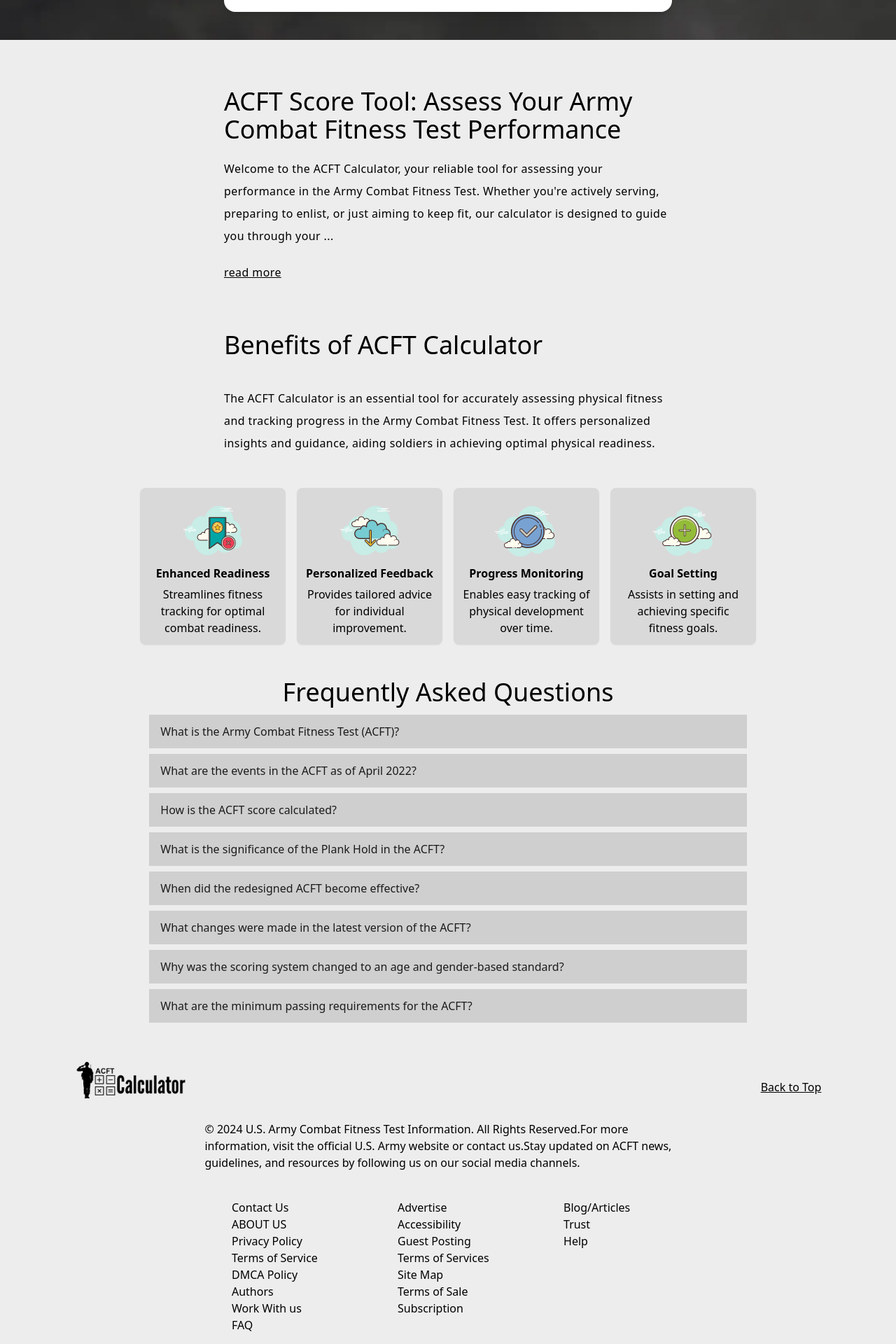
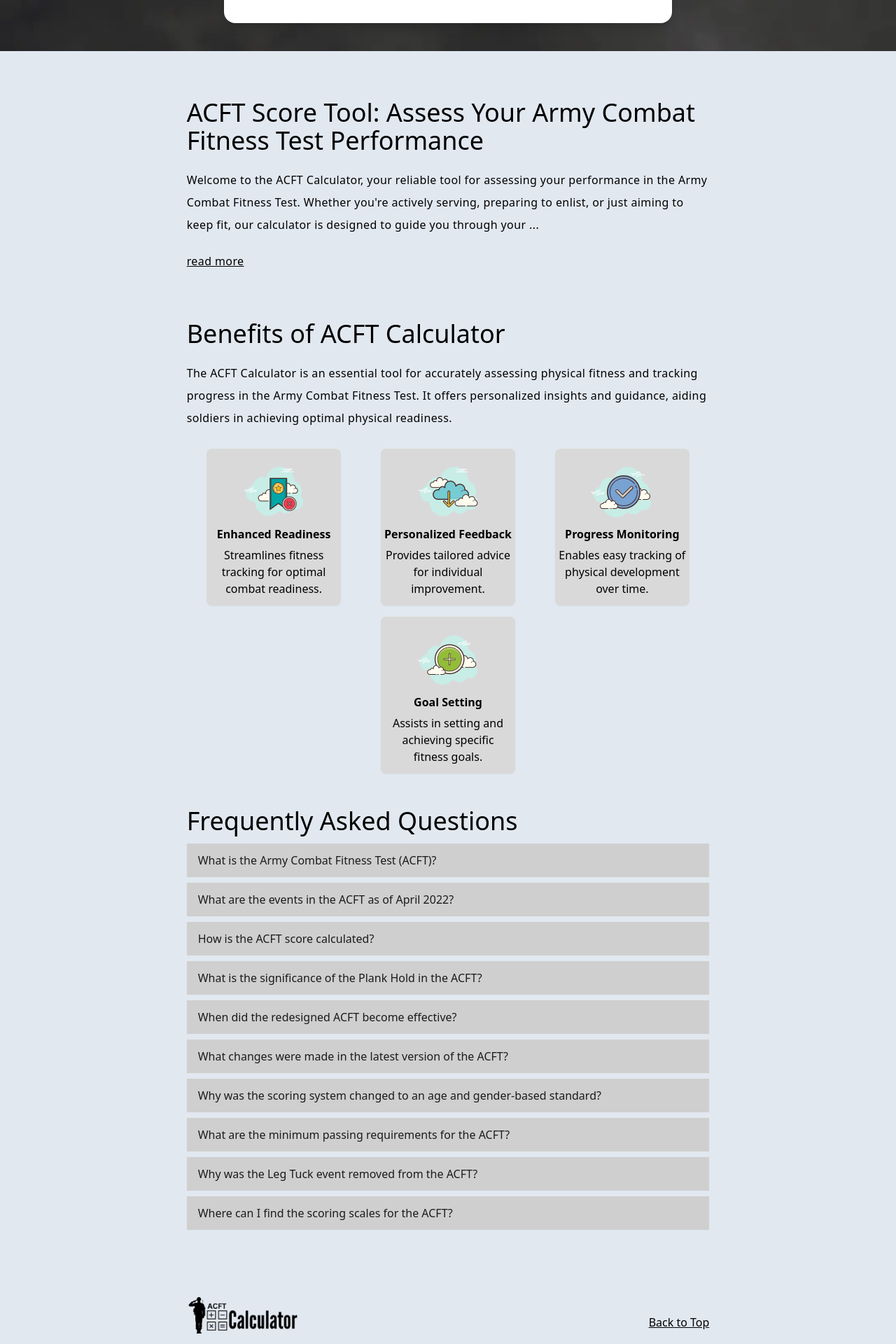
Before and after one commit to NeilSagar/tempDeploy, a React (Create React App) app: page / in a window 1280 px wide. Shown: the part 829-2749 px from the top of the page at 70% size. Built offline with nearby package versions, Linux system fonts and the light colour scheme; what tailwindcss-text-fill would draw is missing.

Commit message:
css fixed

```diff
--- a/src/App.js
+++ b/src/App.js
@@ -14,7 +14,8 @@ const customStyle = {
 
 function App() {
   return (
-    <div >
+    <div style={{maxWidth:"2000px"}} className='mx-auto'>
+
       <Header/>
       <Body/>
       <FAQ/>
--- a/src/components/Body.jsx
+++ b/src/components/Body.jsx
@@ -33,46 +33,47 @@ useEffect(()=>{
 
 const firstSentence = "Welcome to the ACFT Calculator, your reliable tool for assessing your performance in the Army Combat Fitness Test. Whether you're actively serving, preparing to enlist, or just aiming to keep fit, our calculator is designed to guide you through your fitness journey with ease and clarity.";
   return (
-    <div className='flex flex-col items-center text-left space-y-10 my-10'>
+    <div className='bg-slate-200 pt-10' >
+    <div  className='lg:w-7/12 md:w-2/3 w-11/12  mx-auto  flex flex-col items-center text-left space-y-10'>
       {readMore?
-      <div className='h-96 overflow-auto border-2'>
+      <div className='h-96 overflow-auto border-3 border-black'>
         {/* heading 2.1 */}
         <div className='my-7'>
-        <h2 className='lg:w-1/2 md:w-2/3 w-11/12 mx-auto lg:text-4xl md:text-4xl sm:text-2xl text-xl'>
+        <h2 className=' lg:text-4xl md:text-4xl sm:text-2xl text-xl'>
         ACFT Score Tool: Assess Your Army Combat Fitness Test Performance
         </h2>
-        <p className='lg:w-1/2 md:w-2/3 w-11/12  mx-auto my-5 font-light  tracking-wide leading-8'>
+        <p className=' my-5 font-light  tracking-wide leading-8'>
         Welcome to the ACFT Calculator, your reliable tool for assessing your performance in the Army Combat Fitness Test. Whether you're actively serving, preparing to enlist, or just aiming to keep fit, our calculator is designed to guide you through your fitness journey with ease and clarity.
         </p>
-        <p className='lg:w-1/2 md:w-2/3 w-11/12  mx-auto my-5 font-light  tracking-wide leading-8'>
+        <p className=' my-5 font-light  tracking-wide leading-8'>
         The Army Combat Fitness Test is a comprehensive measure of strength, endurance, and agility - essential qualities for military readiness. Understanding your score is crucial in identifying areas for improvement and tracking your progress. Our calculator simplifies this process, using the latest ACFT scoring charts to give you an accurate assessment.
         </p>
-        <p className='lg:w-1/2 md:w-2/3 w-11/12  mx-auto my-5 font-light  tracking-wide leading-8'>
+        <p className=' my-5 font-light  tracking-wide leading-8'>
         With our user-friendly interface, calculating your score is straightforward. Enter your age, gender, and results for each of the six ACFT events:
         <em className='font-bold'> Maximum Deadlift, Standing Power Throw, Hand Release Push-Up, Sprint-Drag-Carry, Plank Hold,</em>
         and the 2-mile Run. Our system will do the rest, providing you with detailed feedback on each event.
         </p>
-        <p className='lg:w-1/2 md:w-2/3 w-11/12  mx-auto my-5 font-light  tracking-wide leading-8'>
+        <p className=' my-5 font-light  tracking-wide leading-8'>
         We believe in positive encouragement and realistic goal-setting. Even if your current scores are below standard, our calculator helps pinpoint where you need to focus, turning challenges into opportunities for growth. Regular use of this tool can motivate you to improve and ultimately achieve and exceed the ACFT standards.
         </p>
-        <p className='lg:w-1/2 md:w-2/3 w-11/12  mx-auto my-5 font-light  tracking-wide leading-8'>
+        <p className=' my-5 font-light  tracking-wide leading-8'>
         Start your journey to better fitness and readiness today with our ACFT Calculator. It's more than a score; it's a step towards reaching your best physical potential.
         </p>
         </div>
 
         {/* heading 2.2 */}
         <div className='my-7'>
-        <h2 className='lg:w-1/2 md:w-2/3 w-11/12 mx-auto lg:text-4xl md:text-4xl sm:text-2xl text-xl'>
+        <h2 className=' lg:text-4xl md:text-4xl sm:text-2xl text-xl'>
         What is the ACFT Calculator
         </h2>
-        <p className='lg:w-1/2 md:w-2/3 w-11/12  mx-auto font-light my-5  tracking-wide leading-8'>
+        <p className=' font-light my-5  tracking-wide leading-8'>
         The ACFT Calculator is an innovative online tool specifically designed for calculating scores of the Army Combat Fitness Test (ACFT), a critical fitness assessment used by the United States Army. This comprehensive test evaluates a soldier's physical strength, endurance, and agility, which are vital components for determining combat readiness. The calculator plays an essential role in helping both active soldiers and aspiring service members understand and evaluate their performance to the Army's rigorous physical standards.
         </p>
-        <p className='lg:w-1/2 md:w-2/3 w-11/12  mx-auto  my-5 font-light  tracking-wide leading-8'>
+        <p className='  my-5 font-light  tracking-wide leading-8'>
         At its core, the ACFT Calculator allows users to input their performance data across the six events of the ACFT, which include the Maximum Deadlift (MDL), Standing Power Throw (SPT), Hand Release Push-Up (HRP), Sprint-Drag-Carry (SDC), Plank Hold (PLK), and the 2-Mile Run (2MR). This data is then processed to provide a numerical score, reflective of the user's physical capabilities, based on the latest scoring guidelines. These guidelines take into account factors like age and gender, ensuring that the evaluation is fair and tailored to each individual's demographic.
 
         </p>
-        <p className='lg:w-1/2 md:w-2/3 w-11/12  mx-auto my-5 font-light  tracking-wide leading-8'>
+        <p className=' my-5 font-light  tracking-wide leading-8'>
         One of the key advantages of using the ACFT Calculator is the immediate feedback it offers. Users can quickly see their scores for each event as well as their total score. This immediate assessment is crucial for identifying strengths and areas for improvement. By regularly using the calculator, individuals can track their progress over time, focus their training on weaker areas, and set realistic goals to improve their overall fitness level and readiness for the physical demands of military service.
 
         </p>
@@ -80,16 +81,16 @@ const firstSentence = "Welcome to the ACFT Calculator, your reliable tool for as
 
         {/* heading 2.3 */}
         <div className='my-7'>
-        <h2 className='lg:w-1/2 md:w-2/3 w-11/12 mx-auto my-5 lg:text-4xl md:text-4xl sm:text-2xl text-xl'>
+        <h2 className=' my-5 lg:text-4xl md:text-4xl sm:text-2xl text-xl'>
         How to Calculate an ACFT Score
         </h2>
-        <p className='lg:w-1/2 md:w-2/3 w-11/12  mx-auto my-5 font-light  tracking-wide leading-8'>
+        <p className=' my-5 font-light  tracking-wide leading-8'>
 
         Calculating an ACFT (Army Combat Fitness Test) score involves assessing performance across six distinct events, each designed to measure different aspects of physical fitness relevant to a soldier's effectiveness in a combat environment. Here’s a step-by-step guide on how to calculate the ACFT score:
         </p>
-        <p className='lg:w-1/2 md:w-2/3 w-11/12  mx-auto mt-5 text-lg  tracking-wide leading-8 font-medium text-gray-800'>
+        <p className=' mt-5 text-lg  tracking-wide leading-8 font-medium text-gray-800'>
         Understand the Test Components: The ACFT consists of six events:</p>
-        <div className='lg:w-1/2 md:w-2/3 w-11/12  mx-auto mb-5 font-light  tracking-wide leading-8'>
+        <div className=' mb-5 font-light  tracking-wide leading-8'>
           <ul className='list-disc pl-10'>
             <li>Maximum Deadlift (MDL)</li>
             <li>Standing Power Throw (SPT)</li>
@@ -104,7 +105,7 @@ const firstSentence = "Welcome to the ACFT Calculator, your reliable tool for as
             <li><span className='font-semibold text-gray-700'>Consider MOS and Unit Requirements:</span> The test standards also reflect the varied physical demands of different Military Occupational Specialties (MOS) and unit requirements. Some units or MOS may have higher physical fitness standards based on their specific operational demands.</li>
           </ul>
         </div>
-        <p className='lg:w-1/2 md:w-2/3 w-11/12  mx-auto my-5 font-light  tracking-wide leading-8'>
+        <p className=' my-5 font-light  tracking-wide leading-8'>
 
         It's important to note that the ACFT is not just about meeting minimum standards; it aims to encourage continuous physical development and readiness for the physically demanding nature of military operations. The test's design reflects the physical requirements of combat roles and the necessity for soldiers to be prepared for a wide range of physical challenges. Regular training and preparation are essential for success in the ACFT.
         </p>
@@ -112,13 +113,13 @@ const firstSentence = "Welcome to the ACFT Calculator, your reliable tool for as
 
         {/* heading 2.4 */}
         <div className='my-7'>
-        <h2 className='lg:w-1/2 md:w-2/3 w-11/12 mx-auto lg:text-4xl md:text-4xl sm:text-2xl text-xl'>
+        <h2 className=' lg:text-4xl md:text-4xl sm:text-2xl text-xl'>
         ACFT Events Calculation Method
         </h2>
-        <p className='lg:w-1/2 md:w-2/3 w-11/12  mx-auto my-5 font-light  tracking-wide leading-8'>
+        <p className=' my-5 font-light  tracking-wide leading-8'>
         The Army Combat Fitness Test (ACFT) in 2024 continues to assess the physical readiness of soldiers through a series of events, each designed to evaluate different aspects of fitness essential for combat. The test consists of the following six events:
         </p>
-        <div className='lg:w-1/2 md:w-2/3 w-11/12  mx-auto my-5 font-light  tracking-wide leading-8'>
+        <div className=' my-5 font-light  tracking-wide leading-8'>
             <ul className='list-disc pl-10'>
               <li><span className='font-semibold text-gray-700'>Three-Repetition Maximum Deadlift (MDL)</span> This event tests lower body strength and involves lifting a weight off the ground for three consecutive repetitions.</li>
               <li><span className='font-semibold text-gray-700'>Standing Power Throw (SPT):</span> This event assesses explosive power. Soldiers throw a 10-pound medicine ball backwards and overhead for distance.</li>
@@ -128,71 +129,71 @@ const firstSentence = "Welcome to the ACFT Calculator, your reliable tool for as
               <li><span className='font-semibold text-gray-700'>Two-Mile Run (2MR):</span> This event tests aerobic endurance, where soldiers run two miles as quickly as possible.</li>
             </ul>
           </div>
-          <p className='lg:w-1/2 md:w-2/3 w-11/12  mx-auto my-5 font-light  tracking-wide leading-8'>
+          <p className=' my-5 font-light  tracking-wide leading-8'>
           For soldiers on a “permanent profile” due to physical limitations, four alternate aerobic events are available: a 2.5-mile walk, 12 km stationary bike, 1 km swim, or a 5 km row. These alternatives ensure that all soldiers can demonstrate their aerobic capacity in a manner that accommodates their physical condition. Soldiers on a “temporary profile” are expected to recover and recondition before attempting the standard events of the ACFT.
           </p>
-          <p className='lg:w-1/2 md:w-2/3 w-11/12  mx-auto my-5 font-light  tracking-wide leading-8'>
+          <p className=' my-5 font-light  tracking-wide leading-8'>
           The ACFT standards and events are periodically reviewed and updated to ensure they accurately reflect the physical demands of modern military operations and the diverse roles within the Army. As of 2024, these events represent the current standard for evaluating the physical fitness and combat readiness of U.S. Army soldiers.
 
           </p>
         </div>
         {/* heading 2.5 */}
         <div className='my-7'>
-          <h2 className='lg:w-1/2 md:w-2/3 w-11/12 mx-auto lg:text-4xl md:text-4xl sm:text-2xl text-xl'>
+          <h2 className=' lg:text-4xl md:text-4xl sm:text-2xl text-xl'>
           Understanding ACFT Scoring
           </h2>
-          <p className='lg:w-1/2 md:w-2/3 w-11/12  mx-auto my-5 font-light  tracking-wide leading-8'>
+          <p className=' my-5 font-light  tracking-wide leading-8'>
           Scoring well on the Army Combat Fitness Test (ACFT) is crucial for every soldier's career progression and personal growth. In the ACFT, achieving a minimum score of 60 points in each of the six events is essential to pass. These events include the Three-Repetition Maximum Deadlift, Standing Power Throw, Hand-Release Push-Up, Sprint-Drag-Carry, Plank Hold, and Two-Mile Run. Excelling in each event can lead to a maximum total score of 600 points – a perfect 100 in each event.
           </p>
-          <p className='lg:w-1/2 md:w-2/3 w-11/12  mx-auto my-5 font-light  tracking-wide leading-8'>
+          <p className=' my-5 font-light  tracking-wide leading-8'>
           To determine your ACFT score, simply perform each event to the best of your ability and then refer to the standard score chart. This chart allocates points based on your performance results for each event. Add up the points from all six events to get your total ACFT score. Remember, scoring at least 60 points in each event is mandatory to pass, regardless of your total score.
           </p>
-          <p className='lg:w-1/2 md:w-2/3 w-11/12  mx-auto my-5 font-light  tracking-wide leading-8'>
+          <p className=' my-5 font-light  tracking-wide leading-8'>
           Scores are officially recorded on the Army Combat Fitness Test Scorecard – DA Form 705. It's noteworthy that the latest version of the ACFT includes norming by gender and age group, a significant update from previous versions, ensuring a fair and equitable assessment for all soldiers.
           </p>
-          <p className='lg:w-1/2 md:w-2/3 w-11/12  mx-auto my-5 font-light  tracking-wide leading-8'>
+          <p className=' my-5 font-light  tracking-wide leading-8'>
           In the spirit of continuous improvement and resilience, if a soldier does not meet the ACFT standards, it's a signal for focused training and determination. Soldiers who do not pass the ACFT receive support and guidance to improve their fitness levels. The goal is always to help every soldier succeed and excel. Failing the ACFT is not the end but rather a motivator to strive harder and come back stronger. Remember, the ACFT is not just a test but a journey towards achieving peak physical fitness and combat readiness.
           </p>
         </div>
         {/* heading 2.6 */}
         <div className='my-7'>
-          <h2 className='lg:w-1/2 md:w-2/3 w-11/12 mx-auto lg:text-4xl md:text-4xl sm:text-2xl text-xl'>
+          <h2 className=' lg:text-4xl md:text-4xl sm:text-2xl text-xl'>
           ACFT Scoring Scales: Understanding Your Fitness Assessment
           </h2>
-          <p className='lg:w-1/2 md:w-2/3 w-11/12  mx-auto my-5 font-light  tracking-wide leading-8'>
+          <p className=' my-5 font-light  tracking-wide leading-8'>
             The Army Combat Fitness Test (ACFT) sets a high benchmark for physical fitness, reflecting the intense demands of military service. The ACFT Scoring Scales are an integral part of this test, providing clear, standardized criteria for evaluating the physical prowess of soldiers. These scales detail the minimum and maximum scores achievable in the test, tailored to both males and females across different age groups. This ensures a fair and comprehensive assessment, considering the varied capabilities and fitness levels of individuals.
           </p>
-          <p className='lg:w-1/2 md:w-2/3 w-11/12  mx-auto my-5 font-light  tracking-wide leading-8'>
+          <p className=' my-5 font-light  tracking-wide leading-8'>
             The scoring system is designed not only to assess current fitness but also to motivate continual improvement and readiness. It encompasses a range of physical challenges, each aimed at measuring key aspects of military fitness. From strength and endurance to speed and agility, the ACFT Scoring Scales give soldiers a detailed understanding of their performance in areas critical to their roles in the Army. By understanding these scales, soldiers can better target their training, focusing on areas that need improvement, and striving for excellence in all aspects of physical fitness.
 
           </p>
-          <p className='lg:w-1/2 md:w-2/3 w-11/12  mx-auto my-2  tracking-wide leading-8 underline hover:cursor-pointer font-medium' onClick={handleReadLess}>
+          <p className=' my-2  tracking-wide leading-8 underline hover:cursor-pointer font-medium' onClick={handleReadLess}>
             read less
           </p>
         </div>
-
       </div>
       :
       <div>
       <div className='my-7'>
-        <h2 id='readmoreview' className='lg:w-1/2 md:w-2/3 w-11/12 mx-auto lg:text-4xl md:text-4xl sm:text-2xl text-xl'>
+        <h2 id='readmoreview' className='lg:text-4xl md:text-4xl sm:text-2xl text-xl'>
         ACFT Score Tool: Assess Your Army Combat Fitness Test Performance
         </h2>
-        <p className='lg:w-1/2 md:w-2/3 w-11/12  mx-auto my-5 font-light  tracking-wide leading-8'>
+        <p className=' my-5 font-light  tracking-wide leading-8'>
           {firstSentence.slice(0,250)} ...
         </p>
-        <p className='lg:w-1/2 md:w-2/3 w-11/12  mx-auto my-5  tracking-wide leading-8 underline hover:cursor-pointer font-medium' onClick={()=>{setReadMore(!readMore)}}>read more</p>
+        <p className=' my-5  tracking-wide leading-8 underline hover:cursor-pointer font-medium' onClick={()=>{setReadMore(!readMore)}}>read more</p>
         </div>
       </div>}
 
-      <div className=' flex flex-col items-center text-left space-y-10 my-10'>
-      <h2 className='lg:w-1/2 md:w-2/3 w-11/12 mx-auto lg:text-4xl md:text-4xl sm:text-2xl text-xl'>
+      <div className=' flex flex-col   space-y-5 mt-10'>
+        <h2 className=' lg:text-4xl md:text-4xl sm:text-2xl text-xl text-left'>
           Benefits of ACFT Calculator
         </h2>
-      <p className='lg:w-1/2 md:w-2/3 w-11/12  mx-auto my-5 font-light  tracking-wide leading-8'>
+        <p className=' font-light  tracking-wide leading-8'>
           The ACFT Calculator is an essential tool for accurately assessing physical fitness and tracking progress in the Army Combat Fitness Test. It offers personalized insights and guidance, aiding soldiers in achieving optimal physical readiness.
         </p>
-      <div className=' flex flex-wrap justify-center'>
+
+        <div className=' flex flex-wrap justify-center xl:justify-around w-full'>
           {images.map((image,index)=>{
             return (
               <Card key={index}
@@ -205,5 +206,6 @@ const firstSentence = "Welcome to the ACFT Calculator, your reliable tool for as
         </div>
       </div>
     </div>
+    </div>
   )
 }
--- a/src/components/Calculator.jsx
+++ b/src/components/Calculator.jsx
@@ -80,7 +80,8 @@ export default function Calculator() {
     }, [rangeInputs, age, gender, calculateValue, keysRangeInputs]);
 
   return (
-    <div  className='lg:w-1/2 md:w-2/3  sm:w-9/12 w-full  mx-auto text-center mt-5'>
+    <div  className='lg:w-1/2 md:w-2/3 sm:w-9/12 w-full  mx-auto text-center mt-5 '>
+        <div style={{maxWidth:"750px"}} className='mx-auto'>
         <div className='bg-white lg:rounded-2xl md:rounded-xl sm:rounded-lg rounded-sm shadow-lg py-10'>
             <div className='flex justify-around '>
                 <label htmlFor="age">Age :
@@ -160,6 +161,7 @@ export default function Calculator() {
                 <ScoreCard heading="Result:" value={result}/>
             </div>
         </div>
+        </div>
     </div>
   )
 }
--- a/src/components/Card.jsx
+++ b/src/components/Card.jsx
@@ -2,7 +2,7 @@ import React from 'react'
 
 export default function Card({image,heading,content}) {
   return (
-    <div style={{backgroundColor:"#D9D9D9"}} className='w-52 m-2 flex flex-col items-center p-3 rounded-lg shadow-sm'>
+    <div style={{backgroundColor:"#D9D9D9"}} className='w-48 m-2 flex flex-col items-center p-1 py-3 rounded-lg shadow-sm'>
         <img src={image} alt='card-img'/>
         <h2 className='font-semibold leading-5 w-full text-center'>{heading}</h2>
         <p className='font-light mt-2 text-center w-full'>{content}</p>
--- a/src/components/FAQ.jsx
+++ b/src/components/FAQ.jsx
@@ -4,28 +4,18 @@ import { FAQ_ques,FAQ_ans } from '../Resources/Contents';
 
 export default function FAQ() {
 
-  const Questions = [
-    "What is a PayPal fee calculator?",
-    "Why do I need a PayPal calculator?",
-    "How much will PayPal charge me to receive money?",
-    "How should I use the PayPal Fee Calculator?",
-    "How do you calculate the “You should ask for” amount?",
-    "Do you have any other calculators I can use?",
-    "How do I calculate PayPal fees?",
-    "How much is the PayPal fee for $100?"
-  ];
-
   return (
-    <div className='flex flex-col items-center mt-10 lg:w-2/3 md:2/3 w-5/6 mx-auto'>
-      <h2 className=' lg:text-4xl md:text-4xl sm:text-2xl text-xl text-center'>Frequently Asked Questions</h2>
+    <div className='bg-slate-200 flex flex-col items-center w-full  mx-auto py-10'>
+        <div className='lg:w-7/12 md:w-2/3 w-11/12 mx-auto'>
+          <h2 className=' lg:text-4xl md:text-4xl sm:text-2xl text-xl text-left'>Frequently Asked Questions</h2>
           <div className='my-3 flex flex-col space-y-2 w-full'>
-        {Questions.map((question,index)=>{
+            {FAQ_ques.map((FAQ,index)=>{
               return(
                 <AccordionComp key={index} question={FAQ_ques[index]} answers = {FAQ_ans[index]}/>
               )
             })}
         </div>
-
+        </div>
     </div>
   )
 }
--- a/src/components/Footer.jsx
+++ b/src/components/Footer.jsx
@@ -29,8 +29,10 @@ export default function Footer() {
     scrollToElement('navbar');
   }
   return (
-    <div className='w-5/6 mx-auto py-10'>
-      <div className='flex flex-wrap justify-between items-center'>
+    <div className='w-full py-10 bg-slate-200'>
+    <div className='lg:w-7/12 md:w-2/3 w-11/12 mx-auto'>
+      <div className='w-full mx-auto'>
+      <div className=' flex flex-wrap justify-between items-center'>
         <img  className='h-20 object-cover object-center w-40'
             src={ACFT_LOGO}
             alt='logo'
@@ -39,19 +41,19 @@ export default function Footer() {
           Back to Top
         </p>
       </div>
-      <div className='lg:w-2/3 md:5/6 w-full mx-auto'>
-          <p className='m-2'>
+      <div className='w-full mx-auto'>
+          <p className='mt-2'>
             {footerContent}
           </p>
           <div>
-            <div className='flex flex-wrap lg:justify-around md:justify-around sm:justify-start justify-center  mt-5'>
-              <div className='m-5 w-36'>
+            <div className='flex flex-wrap justify-around  mt-5 text-center'>
+              <div className='lg:w-36 md:w-36 sm:w-36 w-full my-5 '>
               {col1.map((col,index)=>(<p key={index} className='hover:underline hover:cursor-pointer  w-full'>{col}</p>))}
               </div>
-              <div className='m-5 w-36'>
+              <div className='lg:w-36 md:w-36 sm:w-36 w-full my-5'>
               {col2.map((col,index)=>(<p key={index} className='hover:underline hover:cursor-pointer  w-full'>{col}</p>))}
               </div>
-              <div className='m-5 w-36'>
+              <div className='lg:w-36 md:w-36 sm:w-36 w-full my-5'>
               {col3.map((col,index)=>(<p key={index} className='hover:underline hover:cursor-pointer  w-full'>{col}</p>))}
               </div>
             </div>
@@ -66,6 +68,8 @@ export default function Footer() {
 
       <p className='mt-4  mx-auto text-center lg:text-lg md:text-lg sm:text-sm text-xs
       w-11/12'>Copyright 2024 Calender. All right reserved</p>
+      </div>
+      </div>
     </div>
   )
 }
--- a/src/components/Header.jsx
+++ b/src/components/Header.jsx
@@ -13,7 +13,7 @@ const customStyle = {
 
 export default function Header() {
   return (
-    <div  style={customStyle} className='pb-10'>
+    <div  style={customStyle} className='pb-10 '>
         <Navbar/>
         <Calculator/>
     </div>
--- a/src/index.css
+++ b/src/index.css
@@ -2,9 +2,9 @@
 @tailwind components;
 @tailwind utilities;
 
-body {
+body,html {
   margin: 0;
-  background-color: rgb(237, 237, 237);
+  background-color: black;
 }
 
 .ColorfulHeading {
```
Also changed, not shown: src/components/Navbar.jsx (+11 -11 lines). Lines whose indentation alone changed are shown as unchanged.
